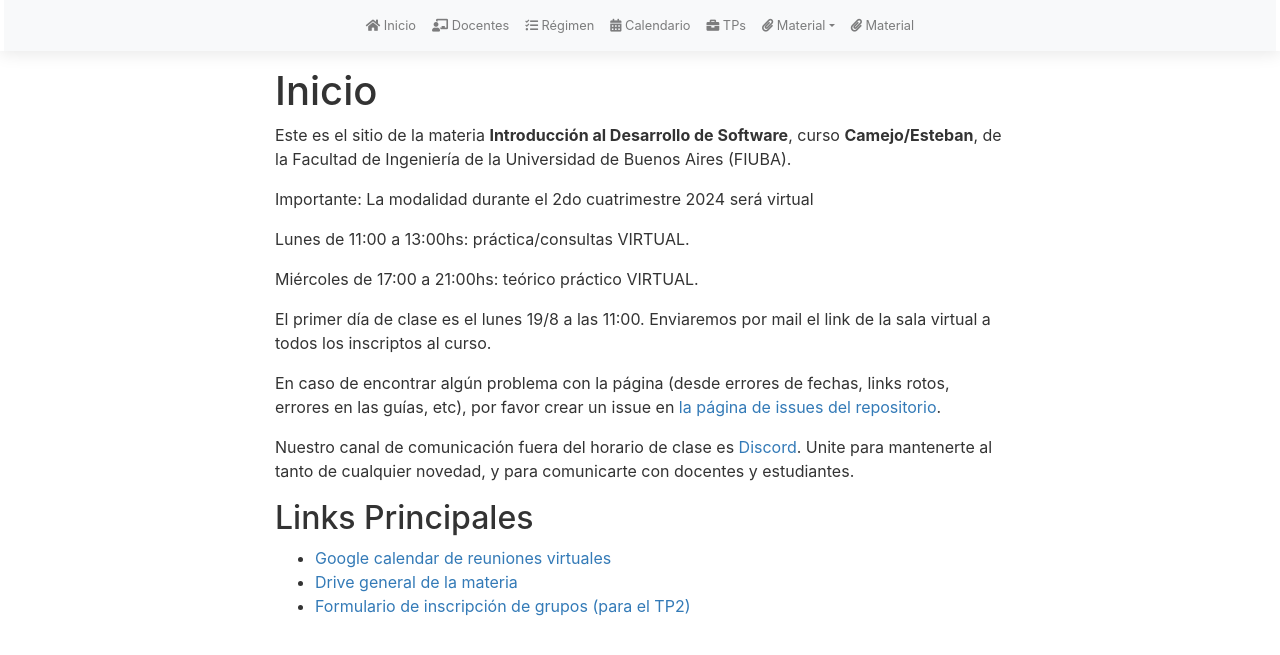
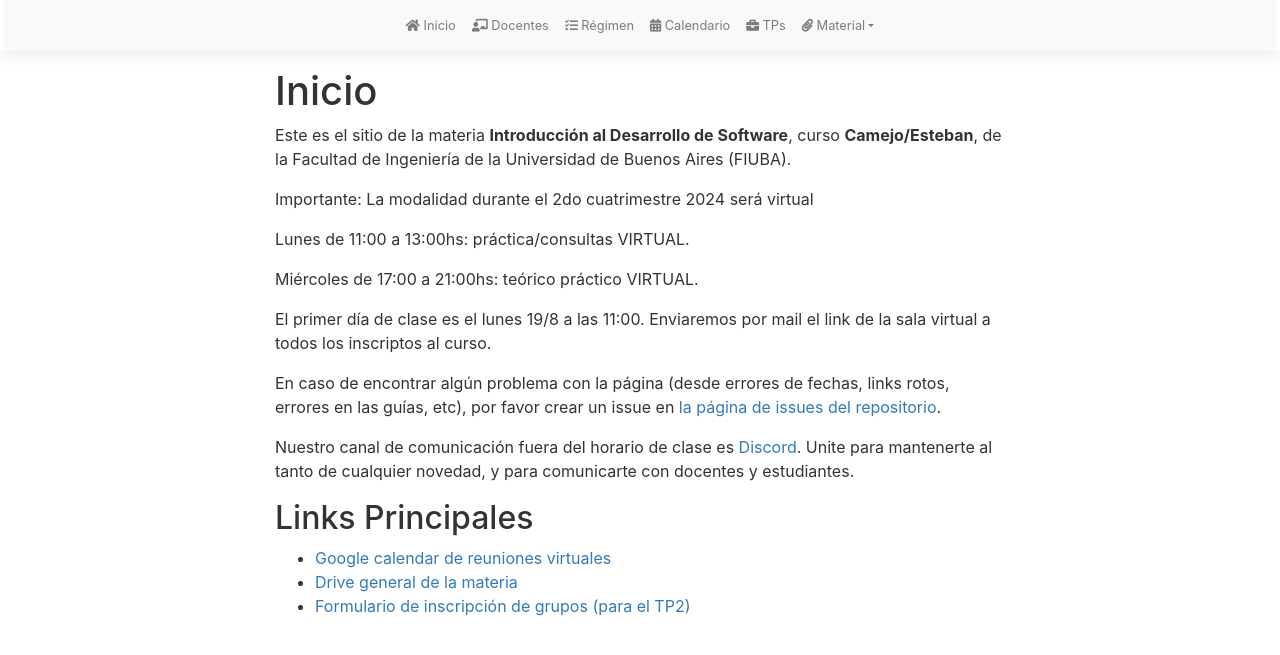
Before and after one commit to intro-tb022/intro, a Jekyll site: the page built from index.md, in a window 1280 px wide. Shown: the top 655 px of the page. Built offline with Jekyll 4.4.1, drawn with Linux system fonts in a browser that asks for light colours; nearby versions of some CDN libraries; our own code applies the rules of GitHub Pages for plain Markdown files.

Commit message:
Fix material

```diff
--- a/_includes/header.html
+++ b/_includes/header.html
@@ -28,14 +28,11 @@
                                 <span class="fa fa-paperclip"></span> Material</a>
                         <ul class="dropdown-menu">
                                 <li class="{% if page.permalink == '/links_utiles/' %}active{% endif %}"><a class="dropdown-item"
-                                                href="{{ '/material/links_utiles/' | relative_url }}"><span class="fa fa-book"></span>
-                                                Links Útiles</a></li>
+                                                href="{{ '/material/links_utiles/' | relative_url }}"><span class="fa fa-book"></span> Links Útiles</a></li>
                                 <li class="{% if page.permalink == '/instalacion_linux/' %}active{% endif %}"><a class="dropdown-item"
                                                 href="{{ '/material/instalacion_linux/' | relative_url }}"><span class="fa fa-book-reader"></span> Instalación de Linux</a></li>
                         </ul>
                 </li>
-                <li class="nav-item {% if page.permalink == '/material/' %}active{% endif %}"><a class="nav-link"
-                        href="{{ '/material/' | relative_url }}"><span class="fa fa-paperclip"></span> Material</a></li>
             </ul>
         </div>
     </nav>
```
